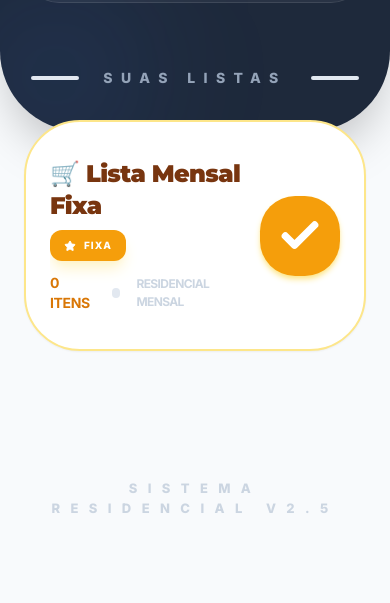
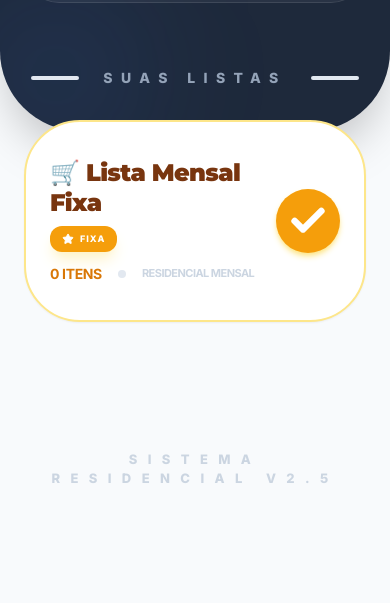
Before and after one commit to ggarcez86/App-Lista-de-Compras, a React (Vite) app: page / in a window 390 px wide. Shown: the part 675-1278 px from the top of the page. Built offline with nearby package versions, Linux system fonts and the light colour scheme.

Commit message:
feat: Adjust dashboard layout and manifest settings
Updates the maximum width of the dashboard content area to accommodate more items. Also modifies the manifest.json to use the root path for start_url and scope, improving PWA behavior.

```diff
--- a/components/Dashboard.tsx
+++ b/components/Dashboard.tsx
@@ -116,7 +116,7 @@ export const Dashboard: React.FC<DashboardProps> = ({
         </div>
       </div>
 
-      <div className="mx-auto w-full max-w-xl px-6 -mt-16 relative z-20 space-y-12">
+      <div className="mx-auto w-full max-w-2xl px-6 -mt-16 relative z-20 space-y-12">
         <div className="space-y-8">
           <div className="flex justify-center items-center">
             <h2 className="text-[14px] font-black text-slate-400 uppercase tracking-[0.6em] flex items-center gap-6">
@@ -136,14 +136,14 @@ export const Dashboard: React.FC<DashboardProps> = ({
                         className={`bg-white rounded-[3.5rem] border-2 shadow-sm overflow-hidden active:scale-[0.97] transition-all hover:shadow-2xl cursor-pointer group ${isFixed ? 'border-amber-200 bg-amber-50/50' : 'border-transparent'}`}
                         onClick={() => onSelectList(list.id)}
                     >
-                        <div className="px-6 py-9 sm:px-10 flex justify-between items-center text-left">
-                            <div className="overflow-hidden pr-4 flex-1">
-                                <div className="flex flex-wrap items-center gap-x-4 gap-y-2 mb-3">
-                                    <h3 className={`font-heading font-black text-2xl sm:text-3xl tracking-tight transition-colors ${isFixed ? 'text-amber-900' : 'text-slate-800 group-hover:text-accent'}`}>
+                        <div className="px-6 py-9 sm:px-10 flex justify-between items-center text-left gap-4">
+                            <div className="flex-1 min-w-0">
+                                <div className="flex flex-wrap items-center gap-x-3 gap-y-2 mb-3">
+                                    <h3 className={`font-heading font-black text-2xl sm:text-3xl tracking-tight transition-colors leading-tight ${isFixed ? 'text-amber-900' : 'text-slate-800 group-hover:text-accent'}`}>
                                         {list.name}
                                     </h3>
                                     {isFixed && (
-                                        <span className="bg-amber-500 text-[10px] text-white px-3.5 py-2 rounded-xl font-black uppercase tracking-widest flex items-center gap-2 shrink-0 shadow-lg shadow-amber-100">
+                                        <span className="bg-amber-500 text-[9px] sm:text-[10px] text-white px-3 py-1.5 rounded-xl font-black uppercase tracking-widest flex items-center gap-1.5 shrink-0 shadow-lg shadow-amber-100">
                                             <Star size={12} fill="white" /> FIXA
                                         </span>
                                     )}
@@ -152,14 +152,14 @@ export const Dashboard: React.FC<DashboardProps> = ({
                                     <p className={`text-sm sm:text-base font-bold uppercase tracking-tight ${isFixed ? 'text-amber-600' : isLocal ? 'text-slate-400' : 'text-blue-500'}`}>
                                         {list.items.length} itens
                                     </p>
-                                    <div className="h-2.5 w-2.5 rounded-full bg-slate-200" />
-                                    <p className="text-[12px] sm:text-[13px] font-bold text-slate-300 uppercase tracking-tighter">
+                                    <div className="h-2 w-2 rounded-full bg-slate-200" />
+                                    <p className="text-[11px] sm:text-[12px] font-bold text-slate-300 uppercase tracking-tighter">
                                         {isFixed ? 'Residencial Mensal' : isLocal ? 'Modo Local' : 'Nuvem Ativa'}
                                     </p>
                                 </div>
                             </div>
-                            <div className={`h-20 w-20 sm:h-24 sm:w-24 rounded-[2.2rem] flex items-center justify-center transition-all shadow-md shrink-0 ${isFixed ? 'bg-amber-500 text-white shadow-amber-200' : isLocal ? 'bg-slate-100 text-slate-400 border border-slate-200' : 'bg-slate-50 text-slate-400 border border-slate-100 group-hover:bg-accent group-hover:text-white group-hover:border-accent'}`}>
-                                {isLocal ? <CloudOff size={34} /> : (isFixed ? <Check size={44} strokeWidth={4} /> : <ShoppingBag size={34} />)}
+                            <div className={`h-16 w-16 sm:h-24 sm:w-24 rounded-[2.2rem] flex items-center justify-center transition-all shadow-md shrink-0 ${isFixed ? 'bg-amber-500 text-white shadow-amber-200' : isLocal ? 'bg-slate-100 text-slate-400 border border-slate-200' : 'bg-slate-50 text-slate-400 border border-slate-100 group-hover:bg-accent group-hover:text-white group-hover:border-accent'}`}>
+                                {isLocal ? <CloudOff size={30} /> : (isFixed ? <Check size={40} strokeWidth={4} /> : <ShoppingBag size={30} />)}
                             </div>
                         </div>
                     </div>
@@ -175,7 +175,7 @@ export const Dashboard: React.FC<DashboardProps> = ({
             </p>
         </footer>
       </div>
-      {/* ... (restante do componente Dashboard permanece igual) ... */}
+
       {showSettings && (
         <div className="fixed inset-0 z-[110] flex items-end sm:items-center justify-center bg-slate-900/80 p-0 sm:p-4 backdrop-blur-sm animate-fade-in overflow-y-auto">
             <div className="w-full max-w-sm rounded-t-[3rem] sm:rounded-3xl bg-white p-8 shadow-2xl relative my-auto border-t sm:border border-slate-100">
```
Also changed, not shown: manifest.json.
